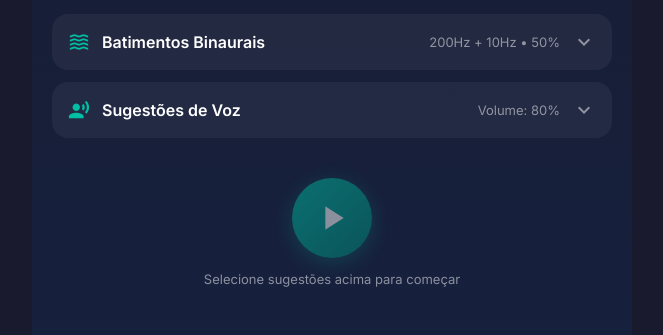
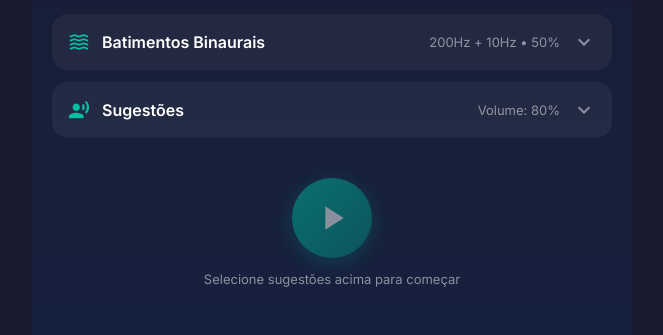
Before and after one commit to brunoconrado/self-hypnosis-web, a React (Vite) app: page / in a window 1280 px wide. Both pictures are taken after a click on the button "Continue without account". Shown: the part 449-784 px from the top of the page, without its empty margins (308-971 px from the left). Built offline with nearby package versions, Linux system fonts and the light colour scheme; no server answers.

Commit message:
minor changes

```diff
--- /dev/null
+++ b/src/components/BinauralBeatSlider.css
@@ -0,0 +1,166 @@
+.binaural-beat-slider {
+  padding: 12px 0;
+}
+
+/* Frequency display */
+.bbs-frequency {
+  display: flex;
+  align-items: baseline;
+  gap: 4px;
+  margin-bottom: 16px;
+}
+
+.bbs-value {
+  font-size: 32px;
+  font-weight: 700;
+  transition: color 0.2s ease;
+  line-height: 1;
+}
+
+.bbs-unit {
+  font-size: 16px;
+  font-weight: 500;
+  color: rgba(255, 255, 255, 0.6);
+}
+
+/* Preset chips wrapper - adds padding for click overflow */
+.bbs-presets-wrapper {
+  margin: 0 -4px;
+  padding: 4px;
+  overflow: visible;
+}
+
+/* Preset chips container */
+.bbs-presets {
+  display: flex;
+  gap: 8px;
+  overflow-x: auto;
+  padding: 4px 0;
+  margin-bottom: 12px;
+  scrollbar-width: none;
+  -ms-overflow-style: none;
+}
+
+.bbs-presets::-webkit-scrollbar {
+  display: none;
+}
+
+.bbs-preset-chip {
+  display: flex;
+  flex-direction: column;
+  align-items: center;
+  padding: 10px 14px;
+  border-radius: 12px;
+  border: 2px solid;
+  background: none;
+  cursor: pointer;
+  transition: all 0.2s ease;
+  flex-shrink: 0;
+  min-width: 70px;
+}
+
+.bbs-preset-chip:hover {
+  transform: translateY(-2px);
+  box-shadow: 0 4px 12px rgba(0, 0, 0, 0.3);
+}
+
+.bbs-preset-chip:active {
+  transform: translateY(0);
+}
+
+.bbs-chip-name {
+  font-size: 13px;
+  font-weight: 600;
+  transition: color 0.2s ease;
+}
+
+.bbs-chip-description {
+  font-size: 10px;
+  color: rgba(255, 255, 255, 0.5);
+  margin-top: 2px;
+}
+
+.bbs-preset-chip.selected .bbs-chip-name {
+  font-weight: 700;
+}
+
+.bbs-preset-chip.selected .bbs-chip-description {
+  color: rgba(255, 255, 255, 0.7);
+}
+
+/* Slider container */
+.bbs-slider-container {
+  padding: 8px 0;
+}
+
+.bbs-slider {
+  width: 100%;
+  height: 6px;
+  border-radius: 3px;
+  background: linear-gradient(
+    to right,
+    var(--slider-color) 0%,
+    var(--slider-color) var(--slider-progress),
+    rgba(255, 255, 255, 0.15) var(--slider-progress),
+    rgba(255, 255, 255, 0.15) 100%
+  );
+  outline: none;
+  -webkit-appearance: none;
+  appearance: none;
+  cursor: pointer;
+}
+
+.bbs-slider::-webkit-slider-thumb {
+  -webkit-appearance: none;
+  appearance: none;
+  width: 20px;
+  height: 20px;
+  border-radius: 50%;
+  background: var(--slider-color);
+  cursor: pointer;
+  transition: transform 0.15s ease, box-shadow 0.15s ease;
+  box-shadow: 0 2px 8px rgba(0, 0, 0, 0.3);
+}
+
+.bbs-slider::-webkit-slider-thumb:hover {
+  transform: scale(1.15);
+  box-shadow: 0 4px 12px rgba(0, 0, 0, 0.4);
+}
+
+.bbs-slider::-webkit-slider-thumb:active {
+  transform: scale(1.05);
+}
+
+.bbs-slider::-moz-range-thumb {
+  width: 20px;
+  height: 20px;
+  border-radius: 50%;
+  background: var(--slider-color);
+  cursor: pointer;
+  border: none;
+  transition: transform 0.15s ease, box-shadow 0.15s ease;
+  box-shadow: 0 2px 8px rgba(0, 0, 0, 0.3);
+}
+
+.bbs-slider::-moz-range-thumb:hover {
+  transform: scale(1.15);
+}
+
+.bbs-slider::-moz-range-track {
+  background: transparent;
+  border-radius: 3px;
+  height: 6px;
+}
+
+/* Range labels */
+.bbs-range-labels {
+  display: flex;
+  justify-content: space-between;
+  padding: 0 4px;
+  margin-top: 4px;
+}
+
+.bbs-range-labels span {
+  font-size: 11px;
+  color: rgba(255, 255, 255, 0.5);
+}
--- /dev/null
+++ b/src/components/BinauralBeatSlider.jsx
@@ -0,0 +1,88 @@
+import React, { useMemo } from 'react';
+import { getPresetForFrequency, getPresetsInRange } from '../data/brainwavePresets';
+import './BinauralBeatSlider.css';
+
+export function BinauralBeatSlider({
+  value,
+  onChange,
+  min = 1,
+  max = 40
+}) {
+  const currentPreset = useMemo(() => getPresetForFrequency(value), [value]);
+  const availablePresets = useMemo(() => getPresetsInRange(min, max), [min, max]);
+
+  const handleSliderChange = (e) => {
+    onChange(parseFloat(e.target.value));
+  };
+
+  const handlePresetClick = (preset) => {
+    onChange(preset.defaultFreq);
+  };
+
+  const sliderColor = currentPreset?.color || '#00bfa5';
+
+  return (
+    <div className="binaural-beat-slider">
+      {/* Frequency display */}
+      <div className="bbs-frequency">
+        <span className="bbs-value" style={{ color: sliderColor }}>
+          {value.toFixed(1)}
+        </span>
+        <span className="bbs-unit">Hz</span>
+      </div>
+
+      {/* Preset chips */}
+      <div className="bbs-presets-wrapper">
+        <div className="bbs-presets">
+          {availablePresets.map((preset) => {
+            const isSelected = currentPreset?.type === preset.type;
+            return (
+              <button
+                key={preset.type}
+                className={`bbs-preset-chip ${isSelected ? 'selected' : ''}`}
+                onClick={() => handlePresetClick(preset)}
+                style={{
+                  backgroundColor: isSelected ? `${preset.color}4D` : 'rgba(255, 255, 255, 0.05)',
+                  borderColor: isSelected ? preset.color : 'rgba(255, 255, 255, 0.2)',
+                }}
+              >
+                <span
+                  className="bbs-chip-name"
+                  style={{ color: isSelected ? preset.color : 'rgba(255, 255, 255, 0.8)' }}
+                >
+                  {preset.name}
+                </span>
+                <span className="bbs-chip-description">
+                  {preset.description}
+                </span>
+              </button>
+            );
+          })}
+        </div>
+      </div>
+
+      {/* Slider */}
+      <div className="bbs-slider-container">
+        <input
+          type="range"
+          className="bbs-slider"
+          min={min}
+          max={max}
+          step={0.5}
+          value={value}
+          onChange={handleSliderChange}
+          style={{
+            '--slider-color': sliderColor,
+            '--slider-progress': `${((value - min) / (max - min)) * 100}%`
+          }}
+        />
+      </div>
+
+      {/* Range labels */}
+      <div className="bbs-range-labels">
+        <span>{min} Hz</span>
+        <span>{max} Hz</span>
+      </div>
+    </div>
+  );
+}
--- a/src/components/HomeScreen.css
+++ b/src/components/HomeScreen.css
@@ -71,3 +71,9 @@
   text-align: center;
   margin: 0;
 }
+
+.binaural-divider {
+  height: 1px;
+  background: rgba(255, 255, 255, 0.15);
+  margin: 16px 0;
+}
--- a/src/components/HomeScreen.jsx
+++ b/src/components/HomeScreen.jsx
@@ -5,6 +5,7 @@ import { useAuth } from '../providers/AuthProvider';
 import { AffirmationDisplay } from './AffirmationDisplay';
 import { AffirmationList } from './AffirmationList';
 import { SliderTile } from './SliderTile';
+import { BinauralBeatSlider } from './BinauralBeatSlider';
 import { PlayButton } from './PlayButton';
 import { ExpandableCard } from './ExpandableCard';
 import { strings } from '../data/strings';
@@ -94,30 +95,28 @@ export function HomeScreen() {
             icon="waves"
             summary={binauralSummary}
           >
+            <BinauralBeatSlider
+              value={beatFreq}
+              min={1}
+              max={40}
+              onChange={setBeatFreq}
+            />
+            <div className="binaural-divider" />
             <SliderTile
               label={strings.baseFrequency}
               value={baseFreq}
               min={100}
               max={500}
-              step={10}
+              step={1}
               unit={strings.hz}
               onChange={setBaseFreq}
-            />
-            <SliderTile
-              label={strings.beatFrequency}
-              value={beatFreq}
-              min={1}
-              max={30}
-              step={1}
-              unit={strings.hz}
-              onChange={setBeatFreq}
             />
             <SliderTile
               label={strings.binauralVolume}
               value={binauralVolume}
               min={0}
               max={1}
-              step={0.05}
+              step={0.01}
               unit=""
               onChange={setBinauralVolume}
             />
@@ -129,15 +128,6 @@ export function HomeScreen() {
             summary={voiceSummary}
           >
             <SliderTile
-              label={strings.voiceVolume}
-              value={voiceVolume}
-              min={0}
-              max={1}
-              step={0.05}
-              unit=""
-              onChange={setVoiceVolume}
-            />
-            <SliderTile
               label={strings.gapBetweenAudio}
               value={gapBetweenSec}
               min={0}
@@ -145,6 +135,15 @@ export function HomeScreen() {
               step={1}
               unit={strings.seconds}
               onChange={setGapBetweenSec}
+            />
+            <SliderTile
+              label={strings.voiceVolume}
+              value={voiceVolume}
+              min={0}
+              max={1}
+              step={0.01}
+              unit=""
+              onChange={setVoiceVolume}
             />
           </ExpandableCard>
         </div>
--- /dev/null
+++ b/src/data/brainwavePresets.js
@@ -0,0 +1,83 @@
+/**
+ * Brainwave frequency presets
+ * Each preset defines a frequency range and its associated mental state
+ */
+
+export const BRAINWAVE_TYPES = {
+  DELTA: 'delta',
+  THETA: 'theta',
+  ALPHA: 'alpha',
+  BETA: 'beta',
+  GAMMA: 'gamma'
+};
+
+export const brainwavePresets = [
+  {
+    type: BRAINWAVE_TYPES.DELTA,
+    name: 'Delta',
+    description: 'Sono profundo',
+    minFreq: 0.5,
+    maxFreq: 4,
+    defaultFreq: 2,
+    color: '#9C27B0' // Purple
+  },
+  {
+    type: BRAINWAVE_TYPES.THETA,
+    name: 'Theta',
+    description: 'Meditação',
+    minFreq: 4,
+    maxFreq: 8,
+    defaultFreq: 6,
+    color: '#3F51B5' // Indigo
+  },
+  {
+    type: BRAINWAVE_TYPES.ALPHA,
+    name: 'Alpha',
+    description: 'Relaxamento',
+    minFreq: 8,
+    maxFreq: 12,
+    defaultFreq: 10,
+    color: '#00BFA5' // Teal
+  },
+  {
+    type: BRAINWAVE_TYPES.BETA,
+    name: 'Beta',
+    description: 'Foco',
+    minFreq: 12,
+    maxFreq: 30,
+    defaultFreq: 20,
+    color: '#FF9800' // Orange
+  },
+  {
+    type: BRAINWAVE_TYPES.GAMMA,
+    name: 'Gamma',
+    description: 'Alta cognição',
+    minFreq: 30,
+    maxFreq: 100,
+    defaultFreq: 40,
+    color: '#F44336' // Red
+  }
+];
+
+/**
+ * Get the preset that contains a given frequency
+ * @param {number} freq - The frequency to check
+ * @returns {object|null} - The matching preset or null
+ */
+export function getPresetForFrequency(freq) {
+  return brainwavePresets.find(
+    preset => freq >= preset.minFreq && freq < preset.maxFreq
+  ) || null;
+}
+
+/**
+ * Get presets that fall within a given range
+ * @param {number} min - Minimum frequency
+ * @param {number} max - Maximum frequency
+ * @returns {array} - Array of presets within range
+ */
+export function getPresetsInRange(min, max) {
+  return brainwavePresets.filter(
+    preset => preset.defaultFreq >= min && preset.defaultFreq <= max
+  );
+}
--- a/src/data/strings.js
+++ b/src/data/strings.js
@@ -19,8 +19,8 @@ export const strings = {
   hz: 'Hz',
 
   // Voice Controls
-  voiceControls: 'Sugestões de Voz',
-  voiceVolume: 'Volume da Voz',
+  voiceControls: 'Sugestões',
+  voiceVolume: 'Volume da Sugestão',
   gapBetweenAudio: 'Intervalo entre Sugestões',
   seconds: 'seg',
 
```
Also changed, not shown: 5 other files (tests, documents, lock files or other folders).
